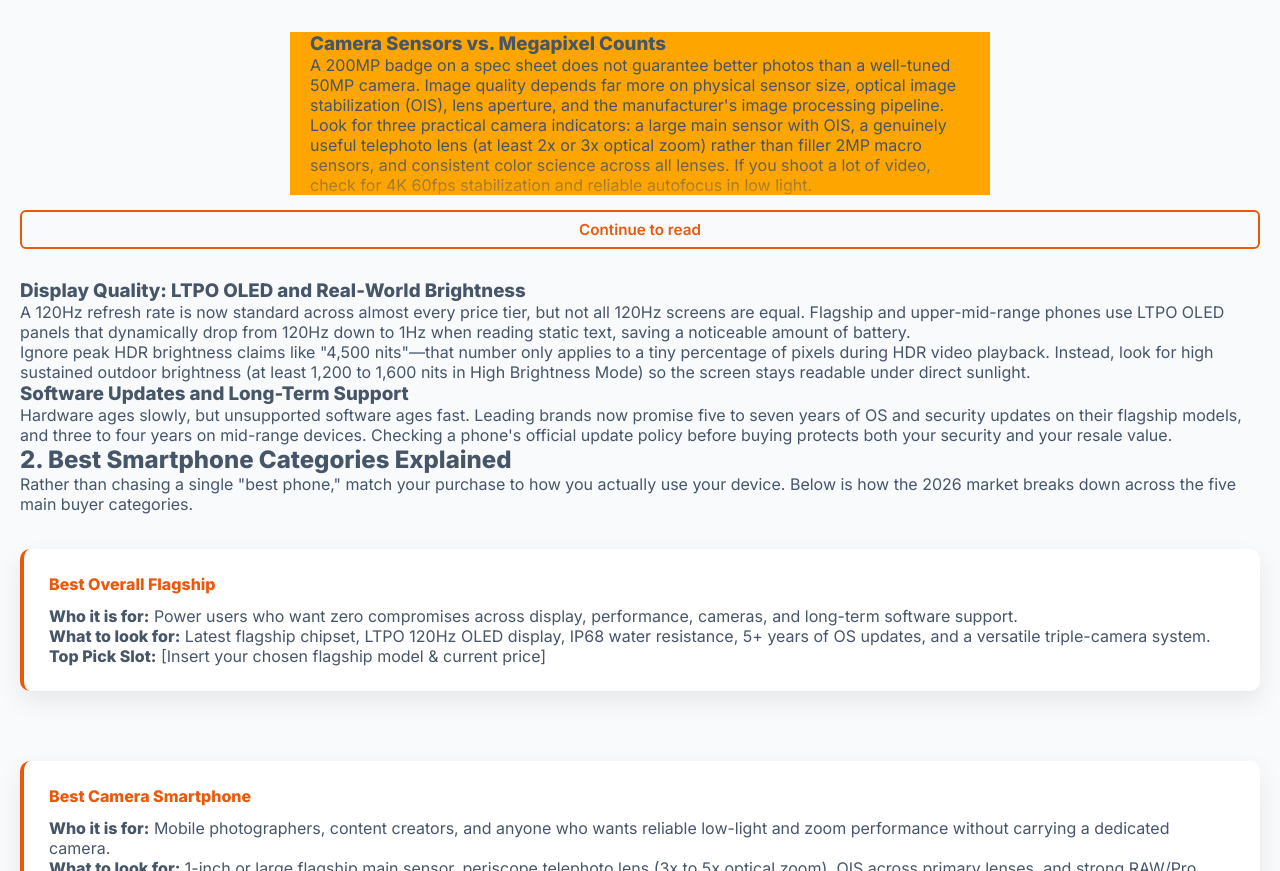
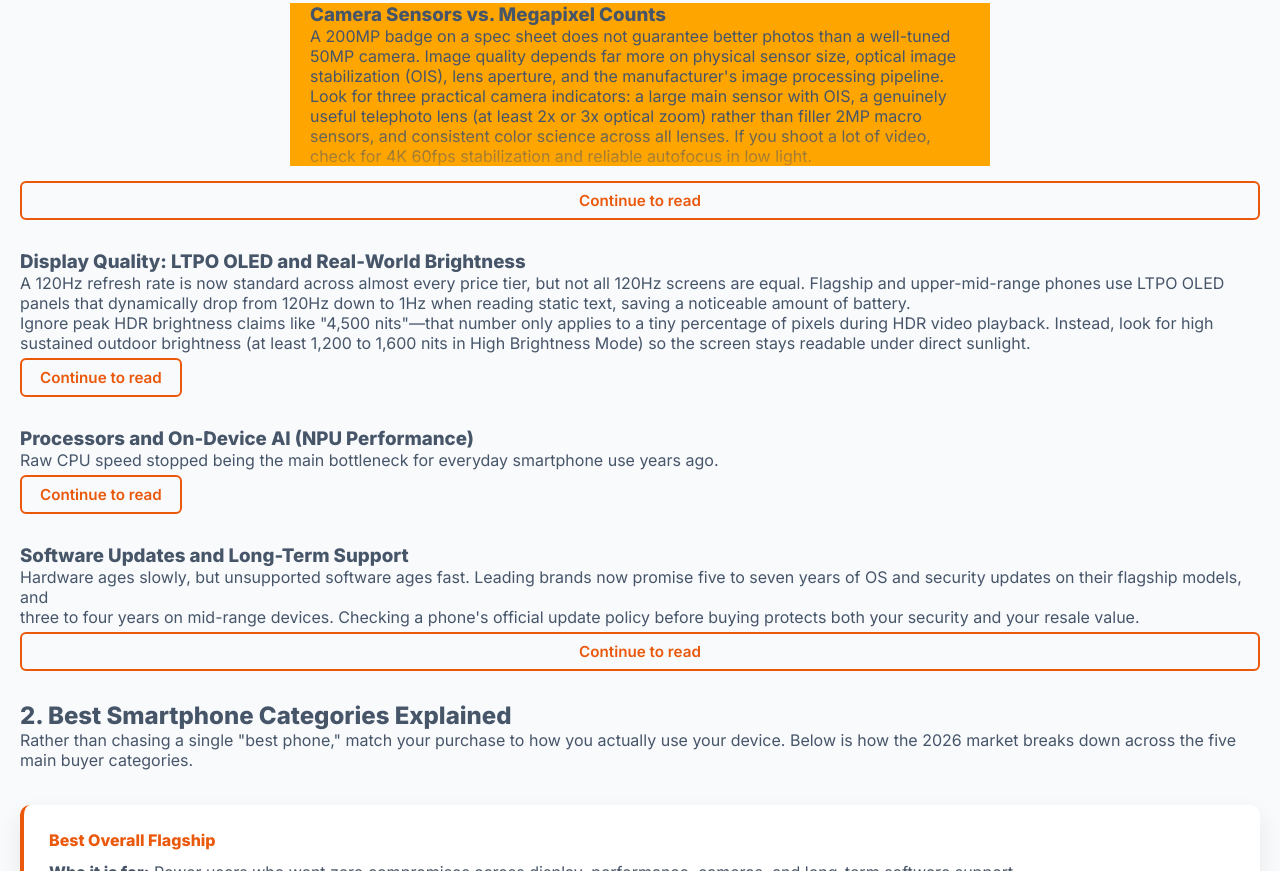
Before and after one commit to kamilihamzah/concept-to-code, a plain HTML site: page techblog.html in a window 1280 px wide. Shown: the part 1351-2222 px from the top of the page. Drawn offline with Linux system fonts and the light colour scheme.

Commit message:
Update techblog.html

```diff
--- a/techblog.html
+++ b/techblog.html
@@ -144,8 +144,6 @@ document.addEventListener("DOMContentLoaded", () => {
 </div>
 </div>
 
-   <h2 id="specs-that-matter">1. The 5 Specs That Actually Matter in 2026</h2>
-
 <div class="old-post">
 
         <h3>Silicon-Carbon Batteries and Charging Speeds</h3>
@@ -158,7 +156,7 @@ document.addEventListener("DOMContentLoaded", () => {
 </div>
     <button class="read-more-btn" type="button">Continue to read</button>
 </div>
-
+</div>
 
 <div class="old-post">
         <h3>Camera Sensors vs. Megapixel Counts</h3>
@@ -171,7 +169,9 @@ document.addEventListener("DOMContentLoaded", () => {
 </div>
 <button class="read-more-btn" type="button">Continue to read</button>
 </div>
+</div>
 
+<div class="old post">
         <h3>Display Quality: LTPO OLED and Real-World Brightness</h3>
         <p class="animate-on-scroll">
             A 120Hz refresh rate is now standard across almost every price tier, but not all 120Hz screens are equal. Flagship and upper-mid-range phones use LTPO OLED panels that dynamically drop from 120Hz down to 1Hz when reading static text, saving a noticeable amount of battery.
@@ -179,12 +179,36 @@ document.addEventListener("DOMContentLoaded", () => {
         <p class="animate-on-scroll">
             Ignore peak HDR brightness claims like "4,500 nits"—that number only applies to a tiny percentage of pixels during HDR video playback. Instead, look for high sustained outdoor brightness (at least 1,200 to 1,600 nits in High Brightness Mode) so the screen stays readable under direct sunlight.
         </p>
+<button class="read-more-btn" type="button">Continue to read</button>
+</div>
+</div>
+
+<div class="old post">
+        <h3>Processors and On-Device AI (NPU Performance)</h3>
+        <p>Raw CPU speed stopped being the main bottleneck for everyday smartphone use years ago.
+    </p>
+<div class="extra-content">
+          <p>Even mid-range chips easily handle social media, messaging, and video streaming. In 2026, the real separator is the Neural Processing Unit (NPU) and thermal efficiency.
+        </p>
+
+            <p> Modern smartphones increasingly run agentic AI features locally—such as live call translation, on-device photo editing, and cross-app task automation—without sending data to cloud servers. A newer chipset with a dedicated NPU and efficient fabrication process will stay cool under load, preserve battery life, and remain fast three to four years from now.
+        </p>
+</div>
+
+    <button class="read-more-btn" type="button">Continue to read</button>
+</div>
+
+
 
         <h3>Software Updates and Long-Term Support</h3>
         <p class="animate-on-scroll">
-            Hardware ages slowly, but unsupported software ages fast. Leading brands now promise five to seven years of OS and security updates on their flagship models, and three to four years on mid-range devices. Checking a phone's official update policy before buying protects both your security and your resale value.
+            Hardware ages slowly, but unsupported software ages fast. Leading brands now promise five to seven years of OS and security updates on their flagship models, and</p>
+
+<p>three to four years on mid-range devices. Checking a phone's official update policy before buying protects both your security and your resale value.
         </p>
-
+<button class="read-more-btn" type="button">Continue to read</button>
+</div>
+</div>
         <!-- SECTION 2 -->
         <h2 id="category-picks">2. Best Smartphone Categories Explained</h2>
         <p class="animate-on-scroll">
```
